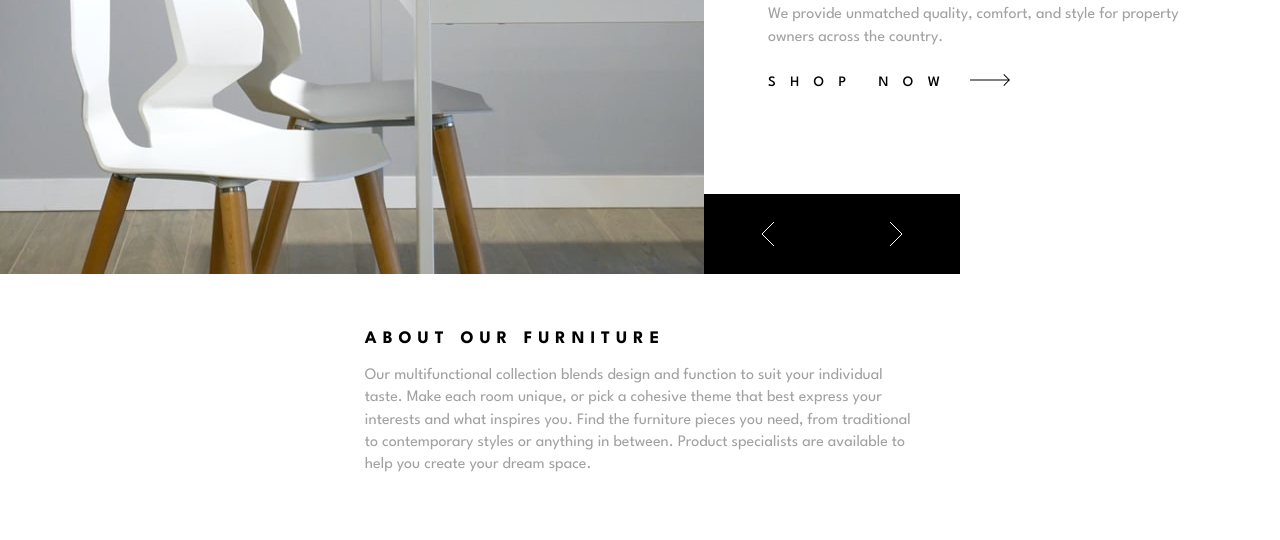
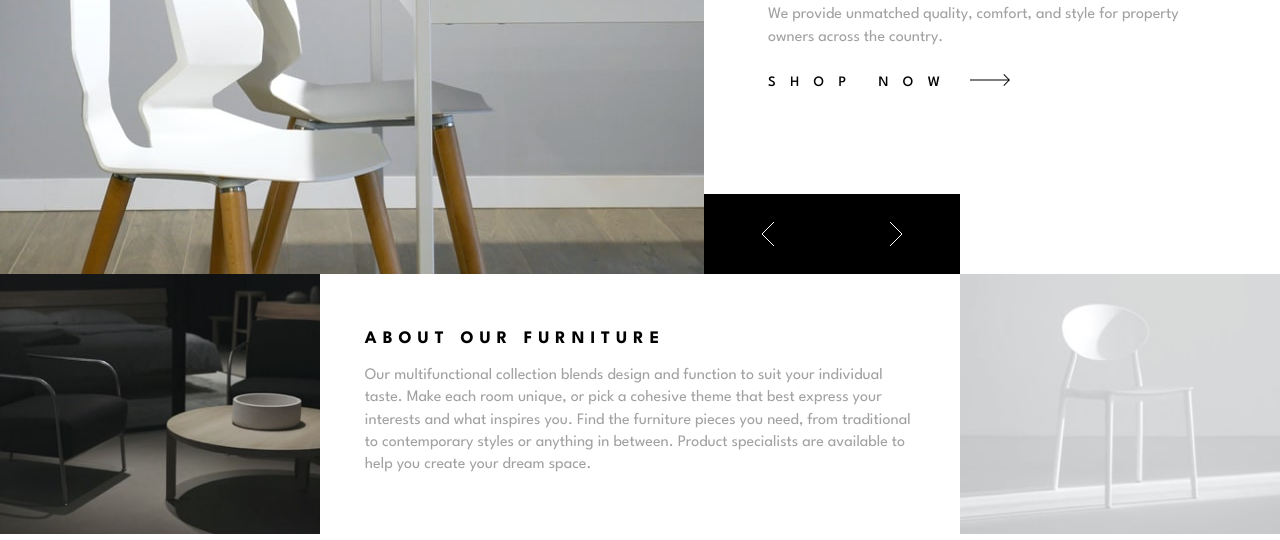
Before and after one commit to Absynthee/room-homepage-master, a plain HTML site: page index.html in a window 1280 px wide. Shown: the part 260-800 px from the top of the page. Drawn offline with Linux system fonts and the light colour scheme; the site is published under a folder, as on GitHub Pages, so addresses that start at the root find nothing.

Commit message:
Updating image path

```diff
--- a/assets/styles/main.css
+++ b/assets/styles/main.css
@@ -207,12 +207,12 @@
 }
 
 .about-img-dark {
-  background: url(/assets/images/image-about-dark.jpg) no-repeat center;
+  background: url(../images/image-about-dark.jpg) no-repeat center;
   background-size: cover;
 }
 
 .about-img-light {
-  background: url(/assets/images/image-about-light.jpg) no-repeat center;
+  background: url(../images/image-about-light.jpg) no-repeat center;
   background-size: cover;
 }
 
```
